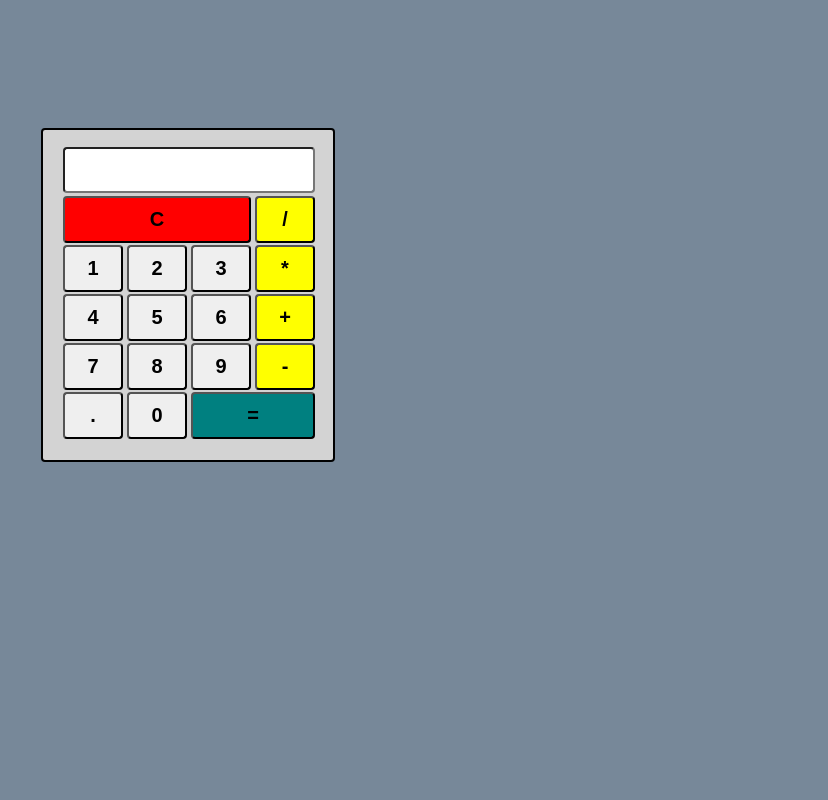
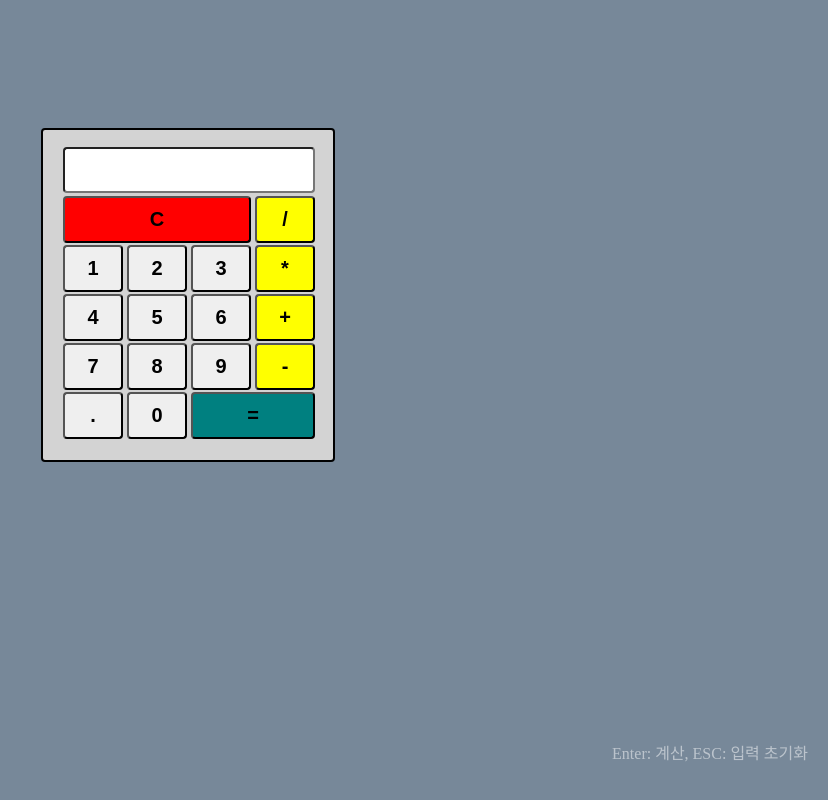
Before and after one commit to cskim9410/calculator, a React (Create React App) app: page / in a window 1280 px wide. Shown: the whole page, without its empty margins (452-1280 px from the left). Built offline with nearby package versions, Linux system fonts and the light colour scheme.

Commit message:
Update: 사용자 버튼 가이드 추가

```diff
--- a/src/App.js
+++ b/src/App.js
@@ -1,4 +1,4 @@
-import { useState, useRef, useEffect } from "react";
+import { useState, useRef, useEffect, Fragment } from "react";
 import styled from "styled-components";
 import CalcHistory from "./components/CalcHistory";
 
@@ -80,11 +80,16 @@ function App() {
   };
 
   return (
+    <Fragment>
       <Container>
         <Grid>
           {/* 입력창 */}
           <Row>
-          <Input type="text" value={inputValue} onChange={changeInputHandler} />
+            <Input
+              type="text"
+              value={inputValue}
+              onChange={changeInputHandler}
+            />
           </Row>
           {/* 초기화 & 나누기/) */}
           <Row>
@@ -127,6 +132,8 @@ function App() {
           />
         )}
       </Container>
+      <Guide>Enter: 계산, ESC: 입력 초기화</Guide>
+    </Fragment>
   );
 }
 
@@ -204,3 +211,11 @@ const CalcButton = styled(CommonButton)`
 const OperatorButton = styled(CommonButton)`
   background-color: yellow;
 `;
+
+const Guide = styled.p`
+  opacity: 0.5;
+  color: white;
+  position: absolute;
+  bottom: 20px;
+  right: 20px;
+`;
```
Also changed, not shown: emul.png. Lines whose indentation alone changed are shown as unchanged.
